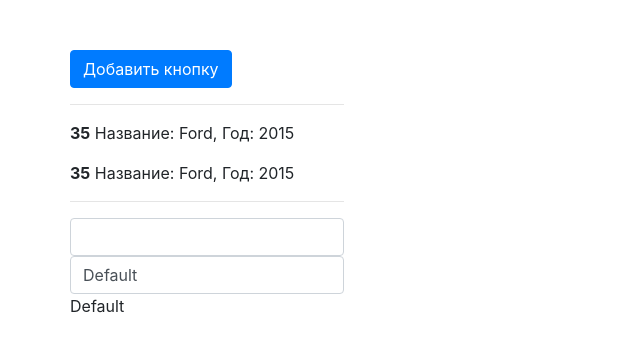
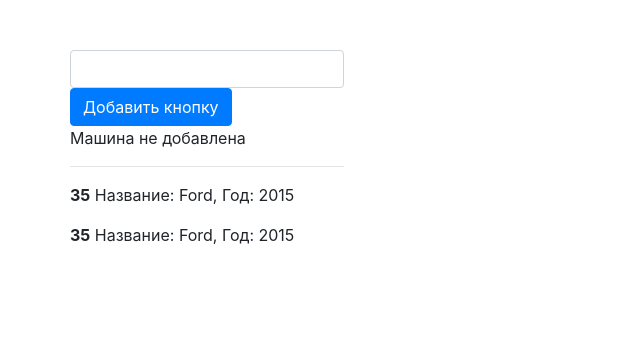
Before and after one commit to nevka/angular-theory, an Angular app: page / in a window 1280 px wide. Shown: the top 352 px of the page, without its empty margins (0-640 px from the left). Built offline with nearby package versions, Linux system fonts and the light colour scheme.

Commit message:
template VS component - 4

```diff
--- a/src/app/cars/cars.component.html
+++ b/src/app/cars/cars.component.html
@@ -1,12 +1,10 @@
+<input type="text" class="form-control" [(ngModel)]="carName" />
 <button class="btn btn-primary" (click)="addCar()">Добавить кнопку</button>
-<p>{{addCarStatus}}</p>
+<p *ngIf="!carCarStatus; else successStatus">Машина не добавлена</p>
+<ng-template #successStatus>
+    <p>Машина добавлена!</p>
+</ng-template>
 <hr />
 
 <app-car></app-car>
 <app-car></app-car>
-
-<hr />
-
-<input class="form-control" type="text" (keyup.enter)="onKeyUp($event)" />
-<input class="form-control" type="text" [(ngModel)]="inputText" />
-<p>{{inputText}}</p>
--- a/src/app/cars/cars.component.ts
+++ b/src/app/cars/cars.component.ts
@@ -7,19 +7,13 @@
 })
 export class CarsComponent {
 
-  addCarStatus = '';
-
-  inputText = 'Default';
-
+    carCarStatus = false;
+  carName = '';
 
   constructor() {}
 
   addCar() {
-    this.addCarStatus = 'Машина добавлена';
-  }
-  onKeyUp(event) {
-    this.inputText = event.target.value;
+    this.carCarStatus = true;
   }
 
-
 }
```
